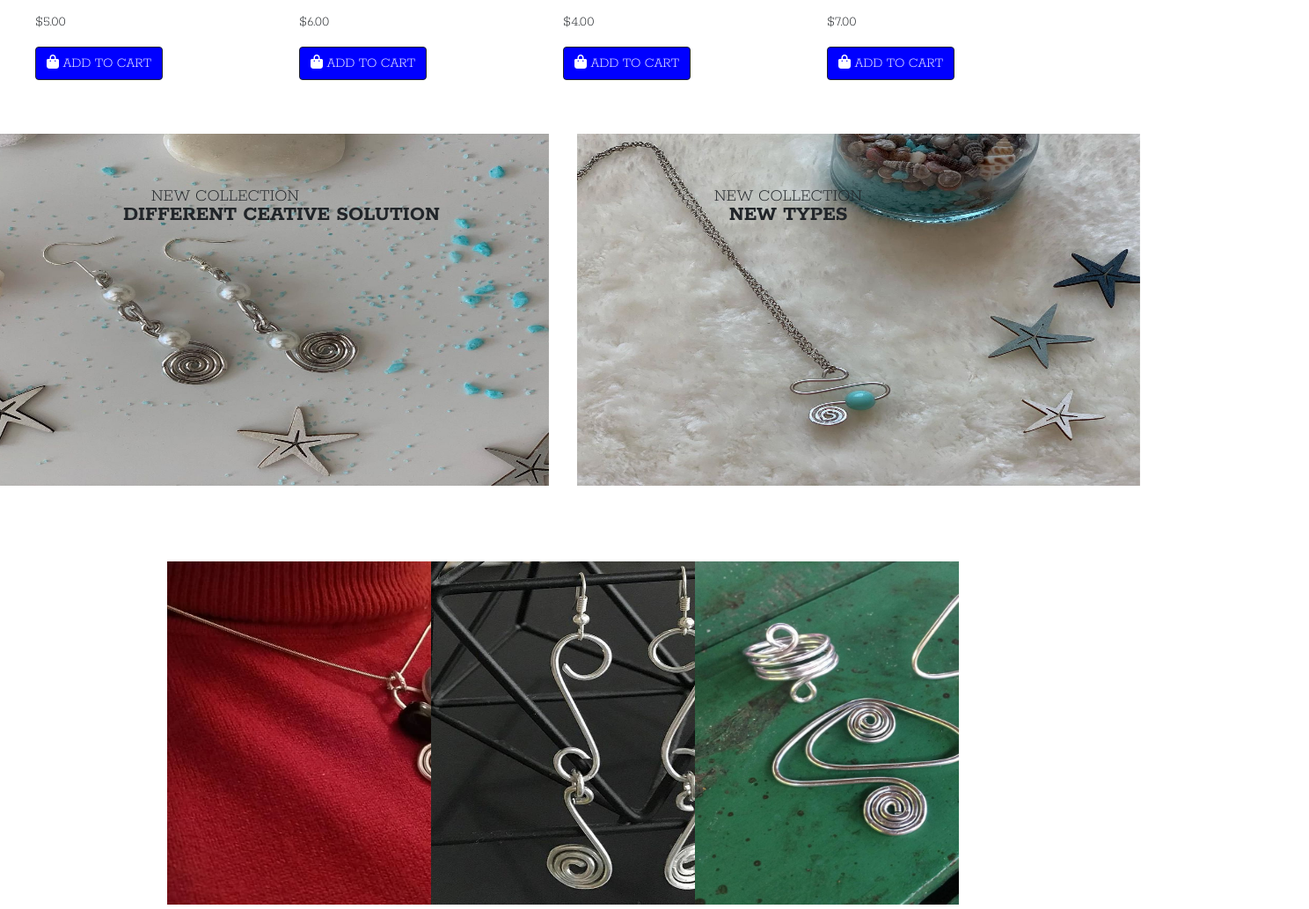
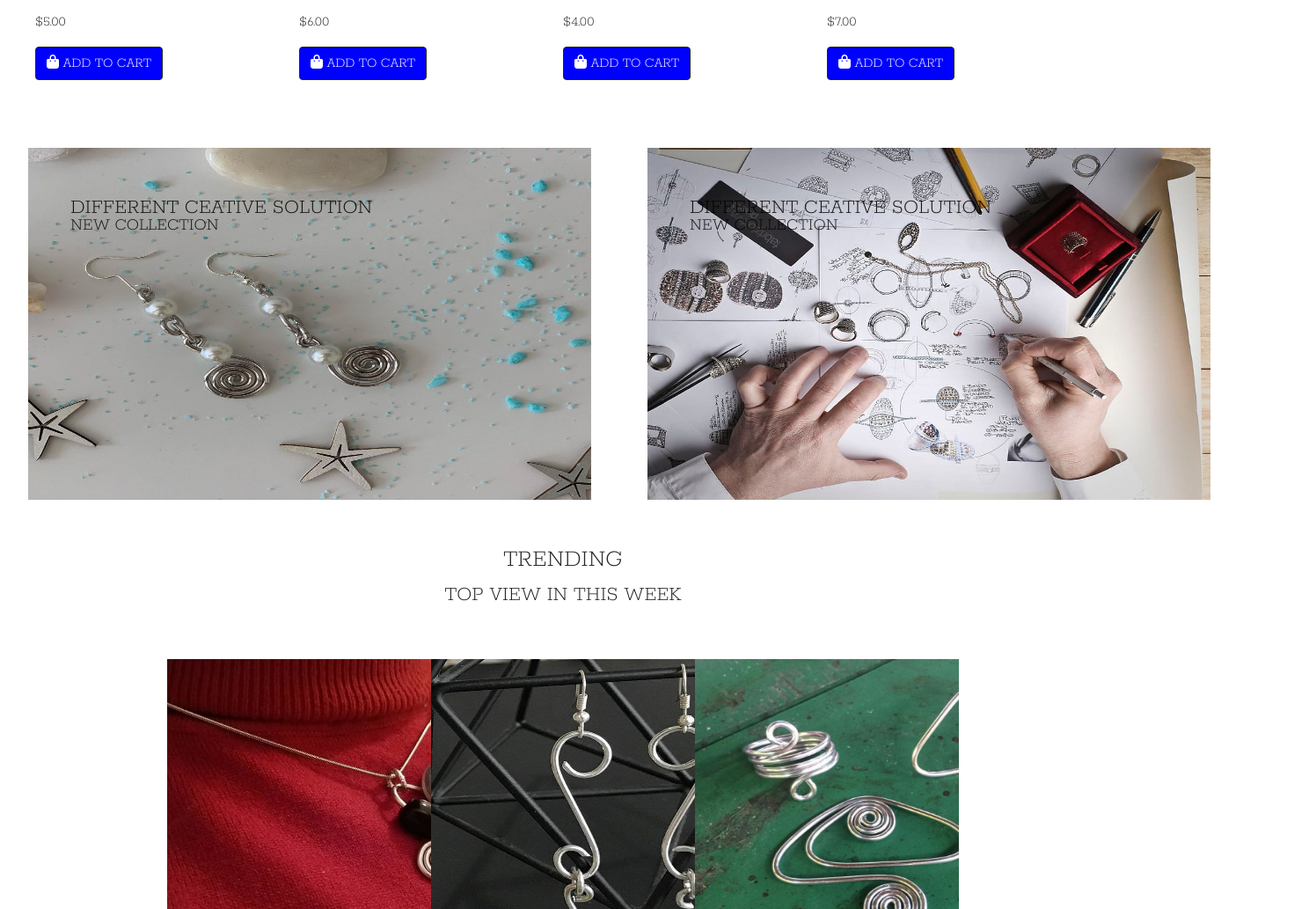
Before and after one commit to filipjovicccc/Prodavnica-za-nakit, a plain HTML site: page index.html in a window 1280 px wide. Shown: the part 1242-2275 px from the top of the page at 88% size, 1488 px wide, since content can reach past the window. Drawn offline with nearby package versions, Linux system fonts and the light colour scheme; a script that the page names is missing.

Commit message:
adding logIn html, css, and some changes to main

```diff
--- a/index.html
+++ b/index.html
@@ -21,10 +21,6 @@
 
 <body>
 
-
-
-
-
     <nav>
 
         <ul>
@@ -45,7 +41,7 @@
 
             </li>
             <li>
-                <a href="signup">PAGES</a>
+                <a href="logIn.html">LOG IN</a>
             </li>
             <li>
                 <a href="signup">CONTACT</a>
@@ -72,15 +68,7 @@
 
         </ul>
 
-
-
-
-
-
     </nav>
-
-
-
     <section>
         <div class="stack">
             <img src="imgs/nakit-pozadina.jpg" alt="slika" width="700px" height="300px">
@@ -180,33 +168,41 @@
 
 
             </div>
+        </div>
 
+        </div>
+
+        <div class="more-image">
+            <div class="category-info">
+                <div class="image">
+
+                    <h5>NEW COLLECTION</h5>
+                    <h4>DIFFERENT CEATIVE SOLUTION</h4>
+                    <img src="imgs/nakit4.jpg" alt="slika">
+                </div>
+            </div>
+            <div class="category-info">
+                <div class="image">
+
+                    <h5>NEW COLLECTION</h5>
+                    <h4>DIFFERENT CEATIVE SOLUTION</h4>
+                    <img src="imgs/nakit-slika3.jpg" alt="slika">
+                </div>
+            </div>
+
+        </div>
+
+        <div class="naslovi">
+            <h3>TRENDING</h3>
+            <h4>TOP VIEW IN THIS WEEK</h4>
 
         </div>
 
 
-        <div id="more-products">
-            <div class="small-headers">
-                <h5>NEW COLLECTION</h5>
-                <h4>DIFFERENT CEATIVE SOLUTION</h4>
-
-                <img src="imgs/nakit4.jpg" alt="slika">
-
-            </div>
-
-            <div class="small-headers-two">
-                <h5>NEW COLLECTION</h5>
-                <h4> NEW TYPES</h4>
-
-                <img src="imgs/ogrlice1.jpg" alt="slika">
-
-            </div>
-
-
-        </div>
 
         <div class="proizvodi" id="proizvodi-two">
             <div class="jewelry" id="jewelry-two">
+
                 <div id="trns">
 
                     <img class="bottom" src="imgs/ogrlice2.jpg" height="500px" alt="slika">
@@ -224,6 +220,7 @@
                 <button type="button" class="btn btn-dark"><i class="fas fa-shopping-bag"></i> ADD TO CART</button>
             </div>
             <div class="jewelry" id="jewelry-two">
+
                 <div id="trns">
 
                     <img class="bottom" src="imgs/im-nakit4.jpg" alt="slika">
@@ -258,8 +255,6 @@
                 <p>$4.00</p>
                 <button type="button" class="btn btn-dark"><i class="fas fa-shopping-bag"></i>ADD TO CART</button>
             </div>
-
-
 
         </div>
 
@@ -334,9 +329,6 @@
             </div>
         </div>
 
-
-
-
     </footer>
     <script src="main.js"></script>
 </body>
--- /dev/null
+++ b/logIn.css
@@ -0,0 +1,40 @@
+body {
+    font-family: 'Rokkitt', serif;
+    font-weight: 500;
+    background-color: #4ea8de;
+
+}
+
+a {
+    font-size: large;
+    font-weight: 700;
+    color: black;
+    margin-left: 20px;
+}
+
+form {
+
+    display: flex;
+    flex-direction: column;
+    width: 1000px;
+    height: 300px;
+    border: 2px solid black;
+    justify-content: center;
+    align-items: center;
+    margin: auto;
+    background-color: seashell;
+
+}
+
+.btn {
+    color: white;
+    margin-top: 10px;
+    background-color: red;
+    font-size: large;
+}
+
+h1 {
+    margin-top: 50px;
+    text-align: center;
+    font-weight: 700;
+}
--- a/main.css
+++ b/main.css
@@ -128,9 +128,15 @@ ul, li {
    height: 390px;
  }
 
- #jewelry-two h5 {
-   margin-top: 130px;
+ #proizvodi-two {
+   margin-top: 50px;
  }
+
+
+ #proizvodi-two h5{
+   margin-top: 120px
+ }
+
 
  .proizvodi-dva {
   display: flex;
@@ -144,6 +150,7 @@ ul, li {
      width: 300px;
      height: 600px;
     overflow: hidden;
+
 
 
 
@@ -171,62 +178,35 @@ ul, li {
     opacity:0;
   }
 
-  #more-products {
+
+ .more-image {
   display: flex;
-      flex-direction: row;
-      justify-content: center;
-      position: relative;
-      font-weight: 700;
-      margin-bottom: 70px;
-
-
-
 
 }
 
+  .image{
+    position:relative;
+    -webkit-transition: all .2s ease-in-out;
+}
 
-
-  .small-headers h4 {
-    position: absolute;
-    top: 25%;
-    left: 25%;
-    transform: translate(-50%, -50%);
-    -ms-transform: translate(-50%, -50%);
-    font-weight: 600;
-
-  }
-  .small-headers h5 {
-
-    position: absolute;
-    top: 20%;
-    left: 20%;
-    transform: translate(-50%, -50%);
-    -ms-transform: translate(-50%, -50%);
+.image:hover {
+  -webkit-transform: scale(0.9);
 
 }
 
-  .small-headers-two h4{
-    position: absolute;
-    top: 25%;
-    left: 70%;
-    transform: translate(-50%, -50%);
-    -ms-transform: translate(-50%, -50%);
-    font-weight: 600;
+.image img{
+  width: 40rem;
+  height: 25rem;
+  margin: 2rem;
 }
 
-  .small-headers-two h5{
-    position: absolute;
-    top: 20%;
-    left: 70%;
-    transform: translate(-50%, -50%);
-    -ms-transform: translate(-50%, -50%);
-
+.image h4, .image h5{
+    position:absolute;
+    width:100%;
+    color:rgba(0, 0, 0, 0.89);
+    line-height:200px;
+    margin-left: 80px;
 }
-
-
-#more-products img {
-
-    width: 40rem;
-    height: 25rem;
-    margin: 1rem;
+.image h5 {
+  top: 20px;
 }
--- a/main.js
+++ /dev/null
@@ -1 +0,0 @@
-console.log(JSON.stringify(src = "imgs/nakit-slika3.jpg"));
```
Also changed, not shown: logIn.html (added, +44 -0 lines). Lines whose indentation alone changed are shown as unchanged.
